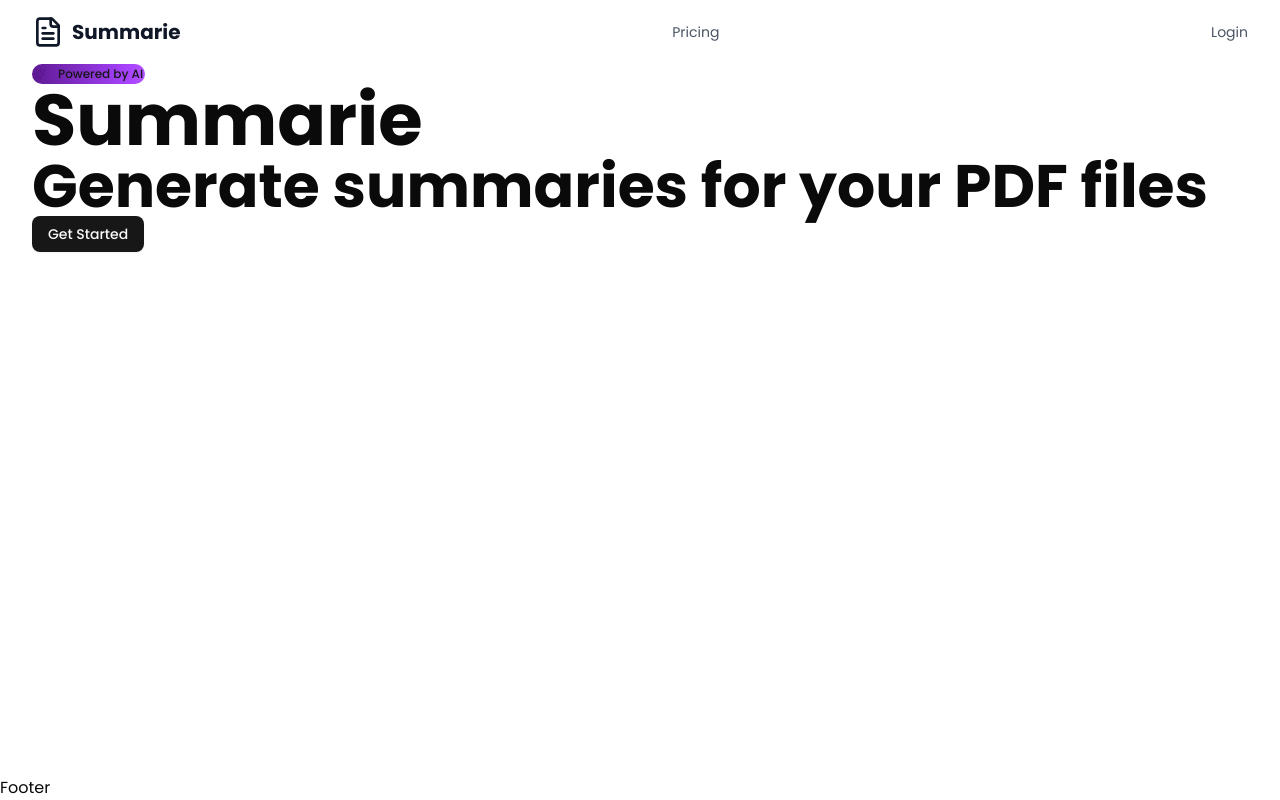
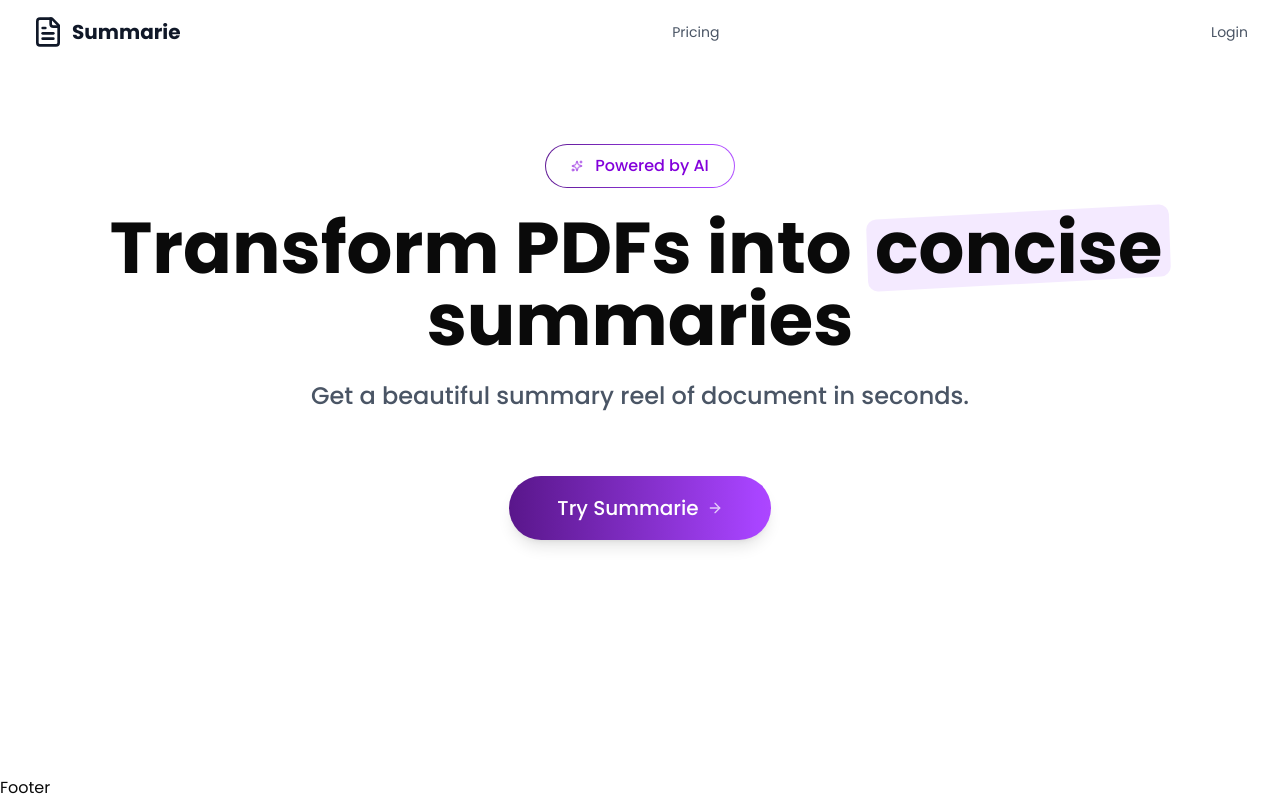
Before and after one commit to saadaltafofficial/summarie, a Next.js app: page / in a window 1280 px wide. Built offline with nearby package versions, Linux system fonts and the light colour scheme.

Commit message:
feat: enhance hero section with improved styling and call-to-action button

```diff
--- a/components/home/hero-section.tsx
+++ b/components/home/hero-section.tsx
@@ -1,20 +1,38 @@
 import { Button } from "@/components/ui/button";
 import { Badge } from "@/components/ui/badge";
-import { Sparkles } from "lucide-react";
+import { ArrowRight, Sparkles } from "lucide-react";
+import Link from "next/link";
 
 
 export default function HeroSection(){
-    return <section>
-        <div className="container">
-            <div className="flex">
-                <Badge variant={'secondary'} className="relative p-[1px] overflow-hidden rounded-full bg-linear-to-r from-purple-900 via-purple-500 to-purple-300 animate-gradient-x group">
-                    <Sparkles className="w-6 h-6 mr-2 text-purple-900 animate-pulse" />
-                    <p>Powered by AI</p>
+    return <section className="relative mx-auto flex flex-col z-0 items-center justify-center py-16 sm:py-20 lg:pb-28 transition-all animate-in lg:px-12 max-w-7xl">
+
+            <div className="">
+                <div className="relative p-[1px] overflow-hidden rounded-full bg-linear-to-r from-purple-900 via-purple-500 to-purple-300 animate-gradient-x group">
+                <Badge variant={'secondary'} className="relative px-6 py-2 text-base font-medium bg-white rounded-full group-hover:bg-gray-50 transition-colors duration-200">
+                    <Sparkles className="w-6 h-6 mr-2 text-purple-700 animate-pulse" />
+                    <p className="text-base text-purple-700">Powered by AI</p>
                 </Badge>
+                </div>
             </div>
-            <h1>Summarie</h1>
-            <h2>Generate summaries for your PDF files</h2>
-            <Button>Get Started</Button>
-        </div>
+
+            <h1 className="font-bold py-6 text-center">
+                Transform PDFs into{" "}
+                <span className="relative inline-block">
+                    <span className="relative z-10 px-2">concise</span>
+                    <span className="absolute inset-0 bg-purple-200/50 -rotate-2 rounded-lg transform -skew-y-1" aria-hidden="true"></span>
+                </span>{" "}
+                summaries
+            </h1>
+            <h2 className="text-lg sm:text-xl lg:text-2xl text-center px-4 lg:px-0 lg:max-w-4xl text-gray-600 font-medium">Get a beautiful summary reel of document in seconds.</h2>
+
+            <div>
+                <Button variant={'link'} className="text-white mt-6 text-base sm:text-lg lg:text-xl rounded-full px-8 sm:px-10 lg:px-12 py-6 sm:py-7 lg:py-8 lg:mt-16 bg-linear-to-r from-purple-900 to-purple-500 hover:from-purple-500 hover:to-purple-900 hover:no-underline font-medium shadow-lg transition-all duration-300">
+                    <Link href="/login" className="flex gap-2 items-center">
+                        <span>Try Summarie</span>
+                        <ArrowRight className="w-6 h-6 animate-pulse" />
+                    </Link>
+                </Button>
+            </div>
     </section>
 }
```
